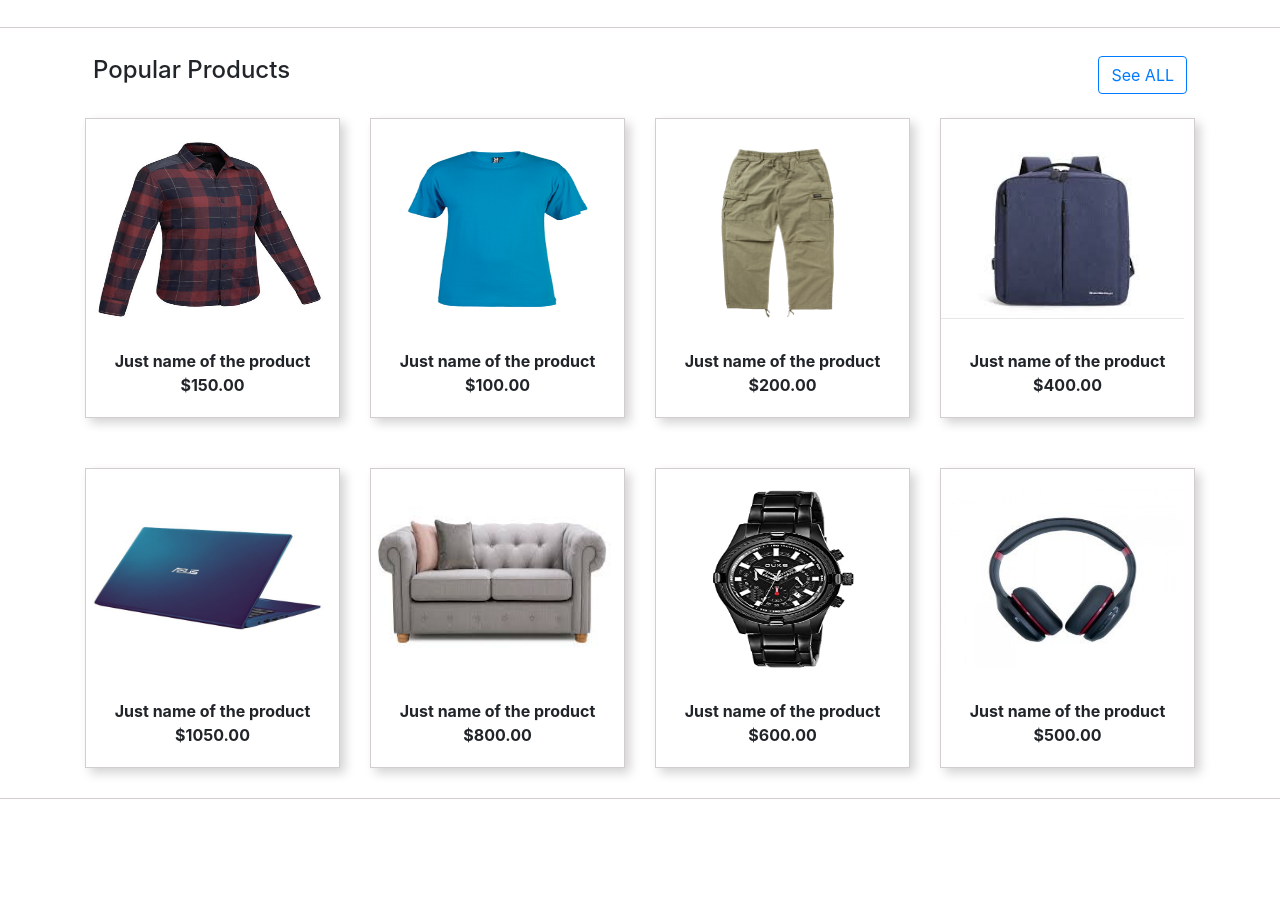
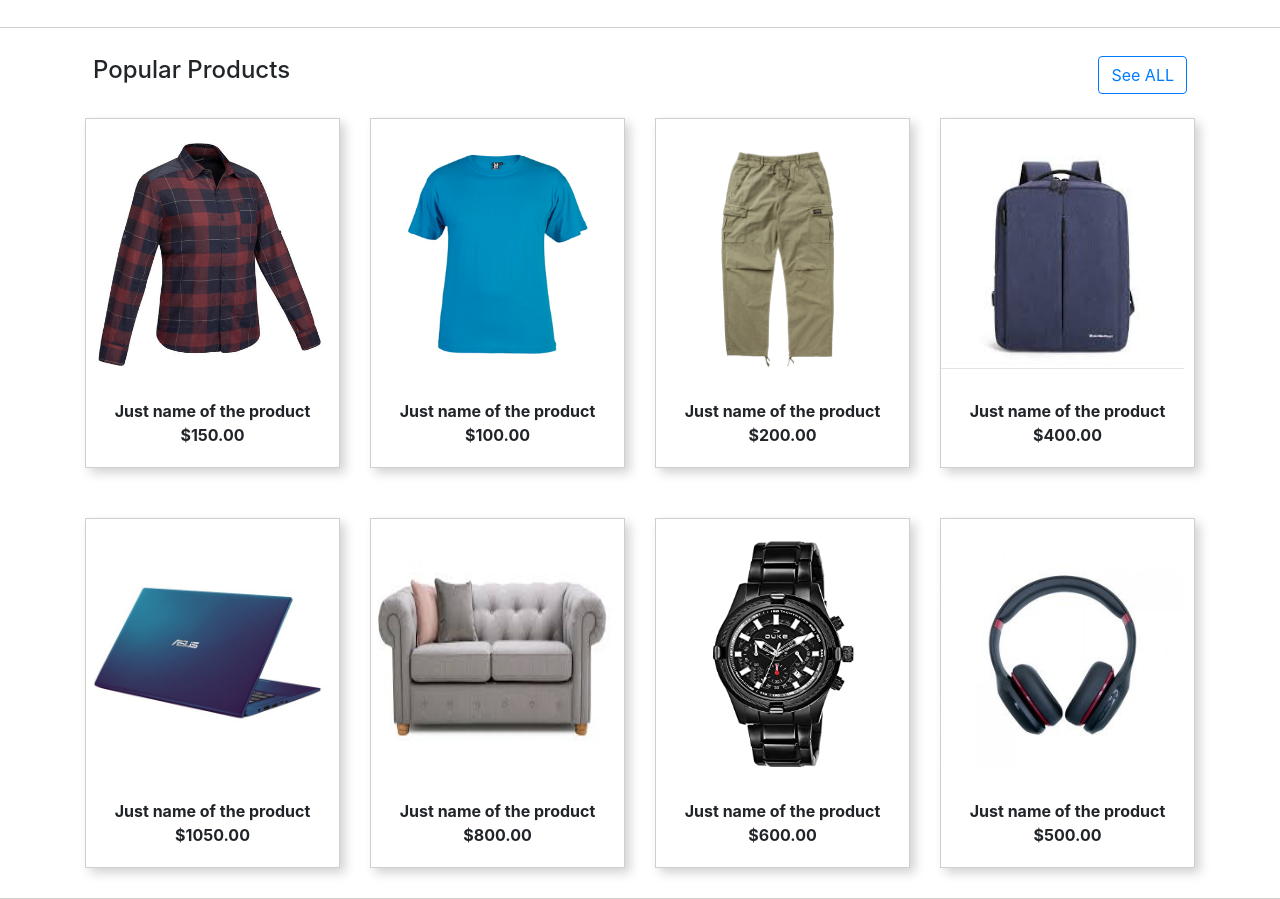
Before and after one commit to FatimaNoorPopy/e-ecommerce-, a plain HTML site: page index.html in a window 1280 px wide. Shown: the part 485-1384 px from the top of the page. Before the commit the page ends 1284 px from the top, so only its background shows below. Drawn offline with nearby package versions, Linux system fonts and the light colour scheme.

Commit message:
good job

```diff
--- a/index.html
+++ b/index.html
@@ -61,7 +61,7 @@
 <div class="row">
     <div class="col-xl-3 col-md-6 col-sm-6">
         <div class="t1">
-            <img src="images/pic1.jpg" height="200px"
+            <img src="images/pic1.jpg" height="250px"
             class="card-img-top" alt="...">
             <div class="card-body">
               <p class="card-text">Just name of the  product <br> $150.00</p>
@@ -70,7 +70,7 @@
     </div>
     <div class="col-xl-3 col-md-6 col-sm-6 picture ">
         <div class = "t1">
-            <img src="images/pic3.jpg" width="150px" height="200px" class="card-img-top" alt="...">
+            <img src="images/pic3.jpg" width="150px" height="250px" class="card-img-top" alt="...">
             <div class="card-body">
               <p class="card-text">Just name of  the product <br>$100.00</p>
             </div>
@@ -79,7 +79,7 @@
     <div class="col-xl-3 col-md-6 col-sm-6 picture">
 
         <div class="t1">
-            <img src="images/pic4.jpg" height="200px"  class="card-img-top" alt="...">
+            <img src="images/pic4.jpg" height="250px"  class="card-img-top" alt="...">
             <div class="card-body">
               <p class="card-text">Just name of the product <br>$200.00</p>
             </div>
@@ -88,7 +88,7 @@
 
     <div class="col-xl-3 col-md-6 col-sm-6 picture">
         <div class ="t1">
-            <img src="images/pic5.jpg"  height="200px" class="card-img-top" alt="...">
+            <img src="images/pic5.jpg"  height="250px" class="card-img-top" alt="...">
             <div class="card-body">
               <p class="card-text">Just name of the product <br>$400.00</p>
             </div>
@@ -108,7 +108,7 @@
 <div class="row">
     <div class="col-xl-3 col-md-6 col-sm-6">
         <div class="t1">
-            <img src="images/pic7.jpeg" height="200px"
+            <img src="images/pic7.jpeg" height="250px"
             class="card-img-top" alt="...">
             <div class="card-body">
               <p class="card-text">Just name of the  product <br> $1050.00</p>
@@ -117,7 +117,7 @@
     </div>
     <div class="col-xl-3 col-md-6 col-sm-6 picture ">
         <div class = "t1">
-            <img src="images/pic8.jpg" width="150px" height="200px" class="card-img-top" alt="...">
+            <img src="images/pic8.jpg" width="150px" height="250px" class="card-img-top" alt="...">
             <div class="card-body">
               <p class="card-text">Just name of  the product <br>$800.00</p>
             </div>
@@ -126,7 +126,7 @@
     <div class="col-xl-3 col-md-6 col-sm-6 picture">
 
         <div class="t1">
-            <img src="images/pic9.jpg" height="200px"  class="card-img-top" alt="...">
+            <img src="images/pic9.jpg" height="250px"  class="card-img-top" alt="...">
             <div class="card-body">
               <p class="card-text">Just name of the product <br>$600.00</p>
             </div>
@@ -135,7 +135,7 @@
 
     <div class="col-xl-3 col-md-6 col-sm-6 picture">
         <div class ="t1">
-            <img src="images/pic10.jpg"  height="200px" class="card-img-top" alt="...">
+            <img src="images/pic10.jpg"  height="250px" class="card-img-top" alt="...">
             <div class="card-body">
               <p class="card-text">Just name of the product <br>$500.00</p>
             </div>
```
